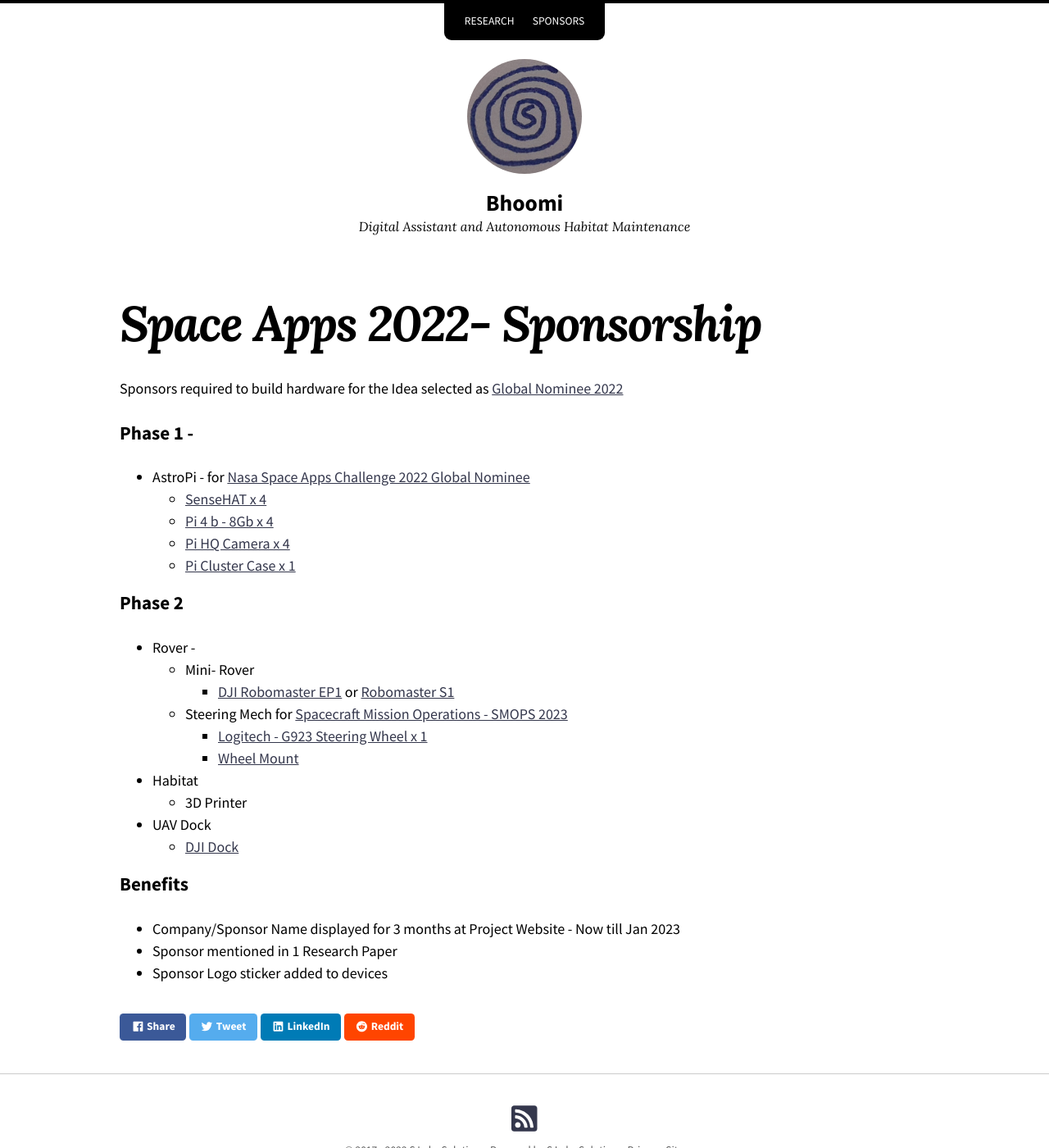
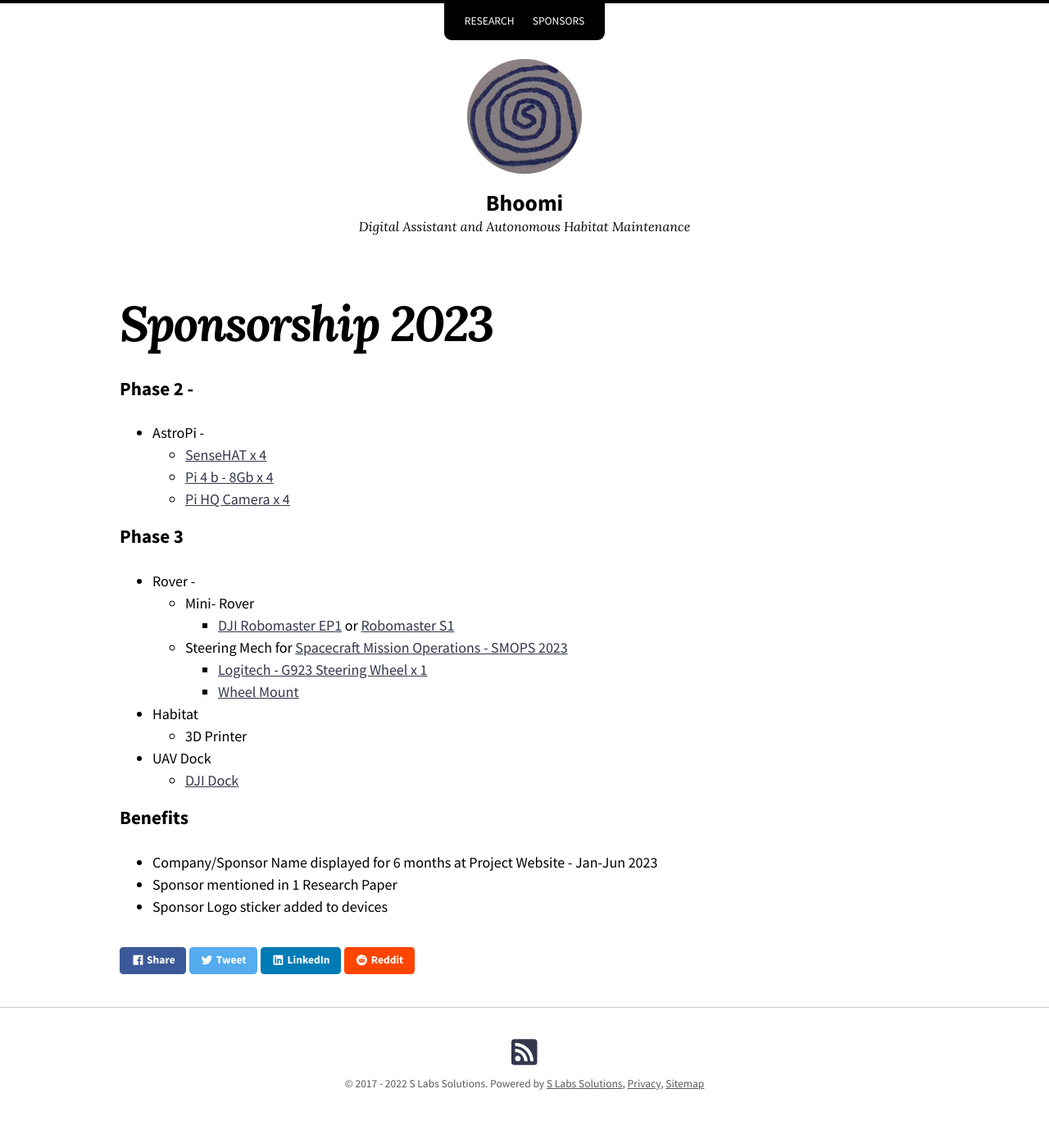
Before and after one commit to sachinsshetty/bhoomi, a Jekyll site: the page built from docs/_posts/sponsors/2022-10-09-spaceapps-2022.md, in a window 1280 px wide and 1400 px high. Shown: the whole window at 82% size. Built offline with Jekyll 4.4.1, drawn with Linux system fonts in a browser that asks for light colours; nearby versions of some CDN libraries.

Commit message:
Update Sponsorship for Phase 1

```diff
--- a/docs/_posts/sponsors/2022-10-09-spaceapps-2022.md
+++ b/docs/_posts/sponsors/2022-10-09-spaceapps-2022.md
@@ -1,22 +1,19 @@
 ---
 layout: page
-title: "Space Apps 2022- Sponsorship"
+title: "Sponsorship 2023"
 categories: sponsors
 excerpt : "Build Hardware"
 tags: [ sponsors ]
 date: 2022-10-09T08:08:50-04:00
 ---
 
-Sponsors required to build hardware for the Idea selected as [Global Nominee 2022](https://2022.spaceappschallenge.org/locations/magdeburg/teams)
-
-### Phase 1 -
-* AstroPi - for [Nasa Space Apps Challenge 2022 Global Nominee](https://mangala.earth/sponsors/spaceapps-2022/)
+### Phase 2 -
+* AstroPi -
   * [SenseHAT x 4](https://www.amazon.de/-/en/Raspberry-Pi%C2%AE-Sense-Expansion-Board/dp/B014HDG74S/)
   * [Pi 4 b - 8Gb x 4](https://www.welectron.com/Raspberry-Pi-4-B-8-GB-Official-Kit)
   * [Pi HQ Camera x 4](https://www.welectron.com/Offizielle-Raspberry-Pi-HQ-Kamera?src=raspberrypi)
-  * [Pi Cluster Case x 1](https://www.amazon.de/-/en/GeeekPi-Raspberry-Cluster-Enclosure-Stackable/dp/B085ZZV66P/)
 
-### Phase 2
+### Phase 3
 * Rover -
   * Mini- Rover
     * [DJI Robomaster EP1](https://www.dji.com/de/robomaster-ep-core) or [Robomaster S1](https://www.dji.com/de/robomaster-s1)
@@ -30,6 +27,6 @@
 
 
 ### Benefits
-* Company/Sponsor Name displayed for 3 months at Project Website - Now till Jan 2023
+* Company/Sponsor Name displayed for 6 months at Project Website - Jan-Jun 2023
 * Sponsor mentioned in 1 Research Paper
 * Sponsor Logo sticker added to devices
```
Also changed, not shown: docs/sponsors/index.md (+15 -6 lines), README.md.
